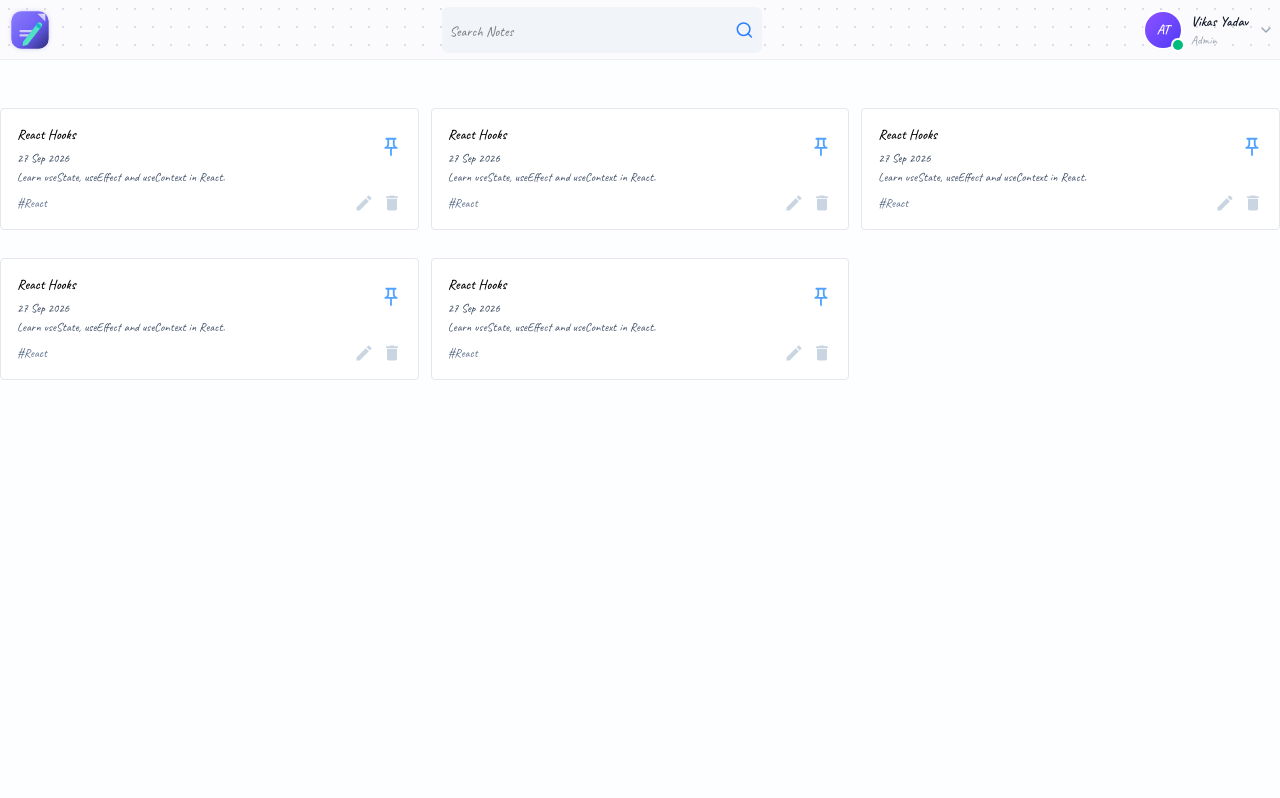
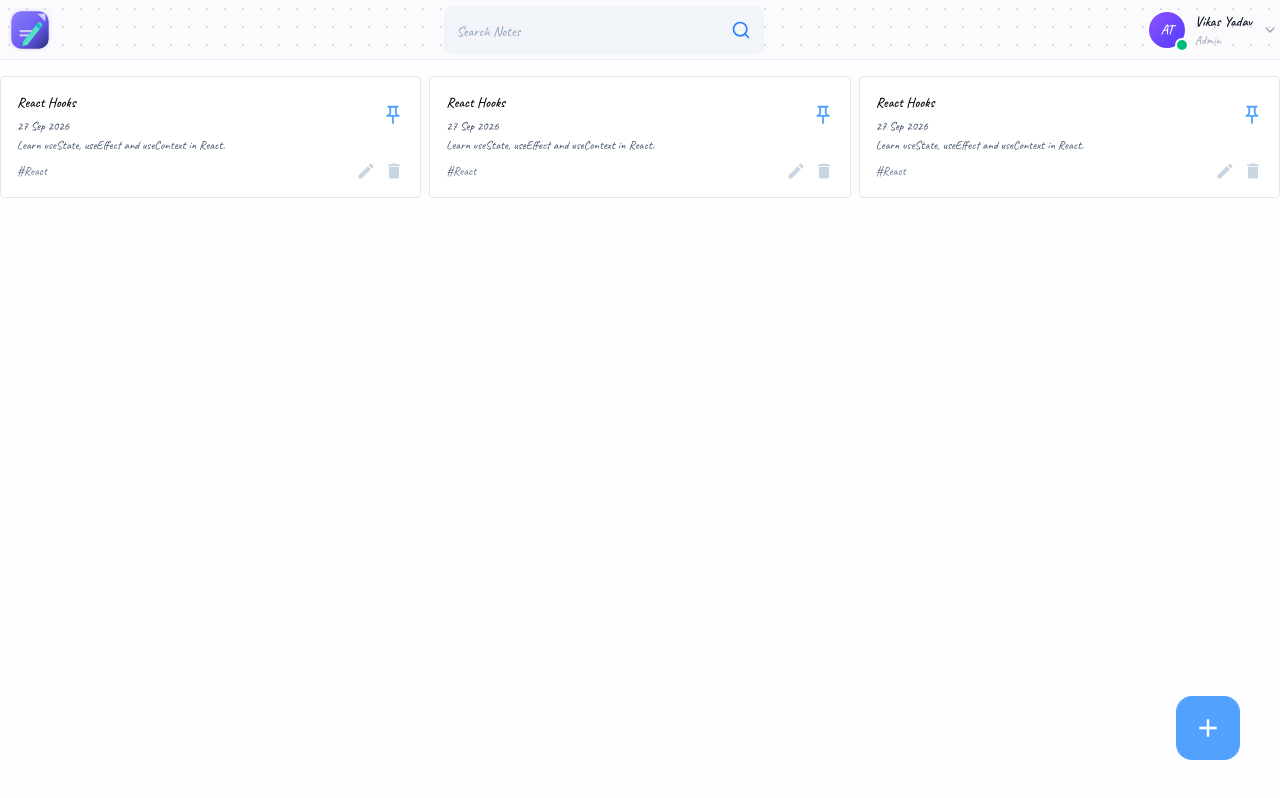
Before and after one commit to vikascoldi/notes, a React app in the folder Frontend/: page /dashboard in a window 1280 px wide. Built offline with nearby package versions, Linux system fonts and the light colour scheme; the HTML template or start-up script is replaced by a standard one.

Commit message:
updated notescards

```diff
--- a/Frontend/src/components/UserProfileInfo/Profileinfo.jsx
+++ b/Frontend/src/components/UserProfileInfo/Profileinfo.jsx
@@ -15,10 +15,10 @@ const Profileinfo = ({ onLogout }) => {
   }, [])
 
   return (
-    <div className='relative  -mr-2' ref={ref}>
+    <div className='relative  -mr-3' ref={ref}>
       <button
         onClick={() => setOpen(!open)}
-        className='flex items-center gap-2.5 pl-1.5 pr-2.5 py-1.5 rounded-xl hover:bg-gray-100 transition-colors duration-150 group'
+        className='flex items-center gap-2.5 md:pl-1.5 md:pr-2.5 md:py-1.5 rounded-xl hover:bg-gray-100 transition-colors duration-150 group'
       >
         <div className='relative'>
           <div className='w-9 h-9 flex items-center justify-center rounded-full bg-linear-to-br from-violet-500 to-indigo-600 text-white font-semibold text-sm ring-2 ring-white shadow-sm'>
--- a/Frontend/src/components/saerchBar/SearchBar.jsx
+++ b/Frontend/src/components/saerchBar/SearchBar.jsx
@@ -1,28 +1,41 @@
 import React from "react";
 import { Search, X } from "lucide-react";
 
-const SearchBar = ({ value, onChange, handleSearch, onClearSearch }) => {
+const SearchBar = ({
+  value,
+  onChange,
+  handleSearch,
+  onClearSearch,
+}) => {
   return (
-    <div className="bg-slate-100 flex items-center  w-50 md:w-80 px-2 ml-2 rounded-md">
+    <div className="flex items-center w-60 md:w-80 ml-2 px-3 rounded-lg bg-slate-100 border border-transparent focus-within:border-gray-200 focus-within:bg-white transition-colors duration-200">
+
       <input
         type="text"
         placeholder="Search Notes"
         value={value}
         onChange={onChange}
-        className="w-full text-[20px] placeholder:text-sm bg-transparent outline-none py-2 "
+        className="w-full bg-transparent py-2 text-[20px] text-slate-700 placeholder:text-sm placeholder:text-slate-400 outline-none"
       />
+
       {value && (
-        <X
-          size={20}
-          className="mr-2 text-gray-400  hover:text-blue-500"
+        <button
+          type="button"
           onClick={onClearSearch}
-        />
+          className="mr-1 cursor-pointer text-slate-400 hover:text-rose-500 transition-colors duration-150"
+        >
+          <X size={20} />
+        </button>
       )}
-      <Search
-        size={20}
-        className="text-blue-500 hover:text-gray-500"
+
+      <button
+        type="button"
         onClick={handleSearch}
-      />
+        className="cursor-pointer text-blue-500 hover:text-blue-700 transition-colors duration-150"
+      >
+        <Search size={20} />
+      </button>
+
     </div>
   );
 };
--- a/Frontend/src/home/Home.jsx
+++ b/Frontend/src/home/Home.jsx
@@ -1,13 +1,14 @@
 import React from "react";
 import Navbar from "../components/navbar/Navbar";
 import NotesCard from "../components/card/NotesCard";
+import { MdAdd } from "react-icons/md";
 
 const Home = () => {
   return (
     <>
       <Navbar />
-      <div className="container  mx-auto">
-        <div className="grid grid-cols-1 md:grid-cols-3 gap-3 mt-8 ">
+      <div className="container p-1 md:p-0  mx-auto">
+        <div className="grid grid-cols-1 md:grid-cols-3 md:gap-2">
           <NotesCard
             title="React Hooks"
             date="27 Sep 2026"
@@ -38,28 +39,12 @@ const Home = () => {
             onDelete={() => {}}
             onPinNotes={() => {}}
           />
-          <NotesCard
-            title="React Hooks"
-            date="27 Sep 2026"
-            content="Learn useState, useEffect and useContext in React."
-            tag="#React"
-            isPinned={() => {}}
-            onEdit={() => {}}
-            onDelete={() => {}}
-            onPinNotes={() => {}}
-          />
-          <NotesCard
-            title="React Hooks"
-            date="27 Sep 2026"
-            content="Learn useState, useEffect and useContext in React."
-            tag="#React"
-            isPinned={() => {}}
-            onEdit={() => {}}
-            onDelete={() => {}}
-            onPinNotes={() => {}}
-          />
+
         </div>
       </div>
+      <button className="w-16 h-16 bg-blue-400 hover:bg-blue-600 flex items-center justify-center rounded-2xl absolute right-10  bottom-10">
+        <MdAdd className="text-white text-3xl" />
+      </button>
     </>
   );
 };
```
